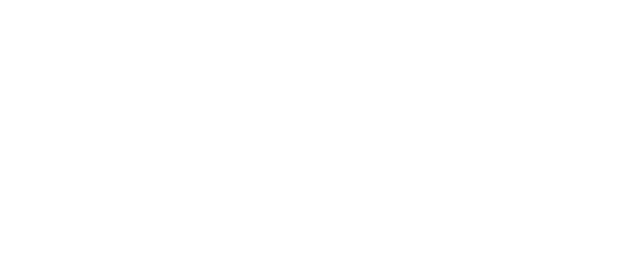
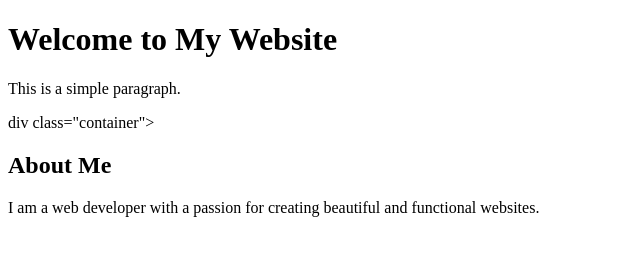
Before and after one commit to muskan25478/web-design, a plain HTML site: page 1_Lec/index.html in a window 1280 px wide. Shown: the whole page, without its empty margins (0-640 px from the left). Drawn offline with Linux system fonts and the light colour scheme.

Commit message:
Learn - heading, div, paragraph

```diff
--- a/1_Lec/index.html
+++ b/1_Lec/index.html
@@ -5,7 +5,13 @@
     <meta name="viewport" content="width=device-width, initial-scale=1.0">
     <title>Document</title>
 </head>
-<body>
-
+<div>
+    <!-- learning heading -->
+    <h1>Welcome to My Website</h1>
+    <p>This is a simple paragraph.</p>
+    div class="container">
+        <h2>About Me</h2>
+        <p>I am a web developer with a passion for creating beautiful and functional websites.</p>
+    </div>
 </body>
 </html>
```
